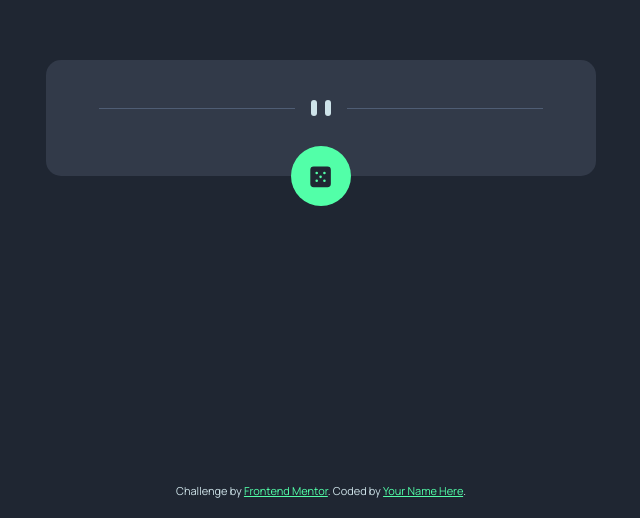
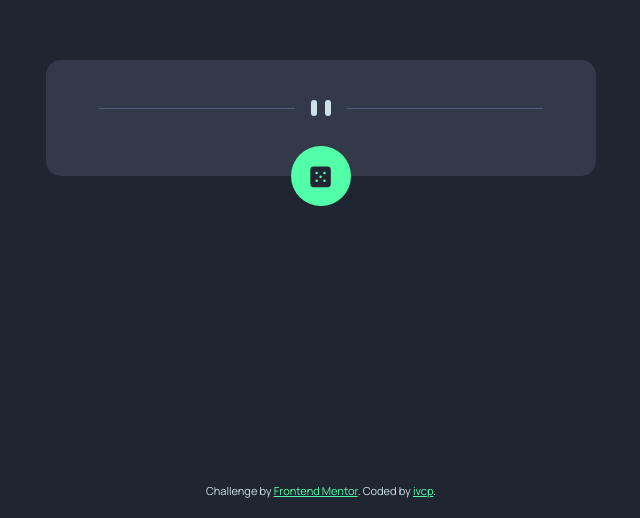
Before and after one commit to ivcp/advice-generator-challenge, a plain HTML site: page index.html in a window 1280 px wide. Shown: the part 282-800 px from the top of the page, without its empty margins (319-959 px from the left). Drawn offline with Linux system fonts and the light colour scheme; no server answers.

Commit message:
README.md

```diff
--- a/index.html
+++ b/index.html
@@ -3,8 +3,6 @@
   <head>
     <meta charset="UTF-8" />
     <meta name="viewport" content="width=device-width, initial-scale=1.0" />
-    <!-- displays site properly based on user's device -->
-
     <link
       rel="icon"
       type="image/png"
@@ -41,7 +39,7 @@
       Challenge by
       <a href="https://www.frontendmentor.io?ref=challenge" target="_blank"
         >Frontend Mentor</a
-      >. Coded by <a href="#">Your Name Here</a>.
+      >. Coded by <a href="https://github.com/ivcp">ivcp</a>.
     </div>
   </body>
 </html>
```
Also changed, not shown: 2 other files.
